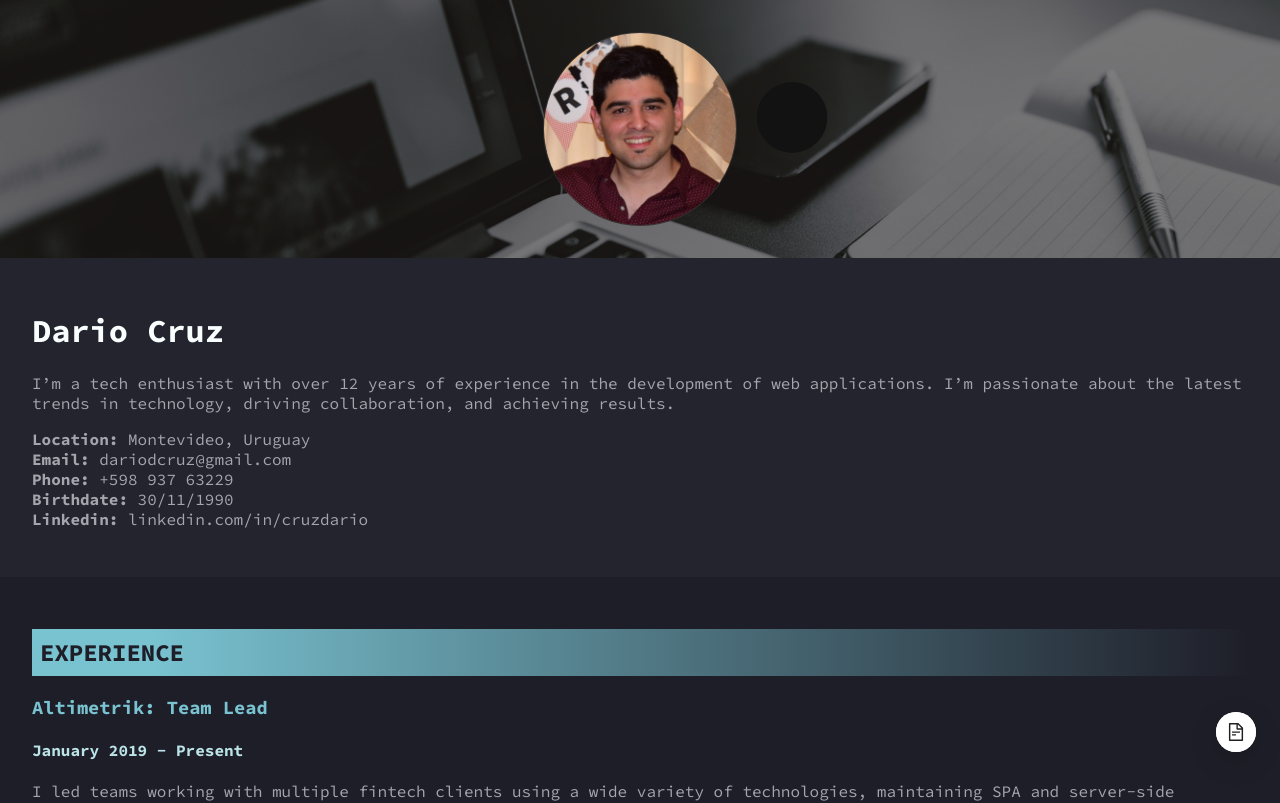
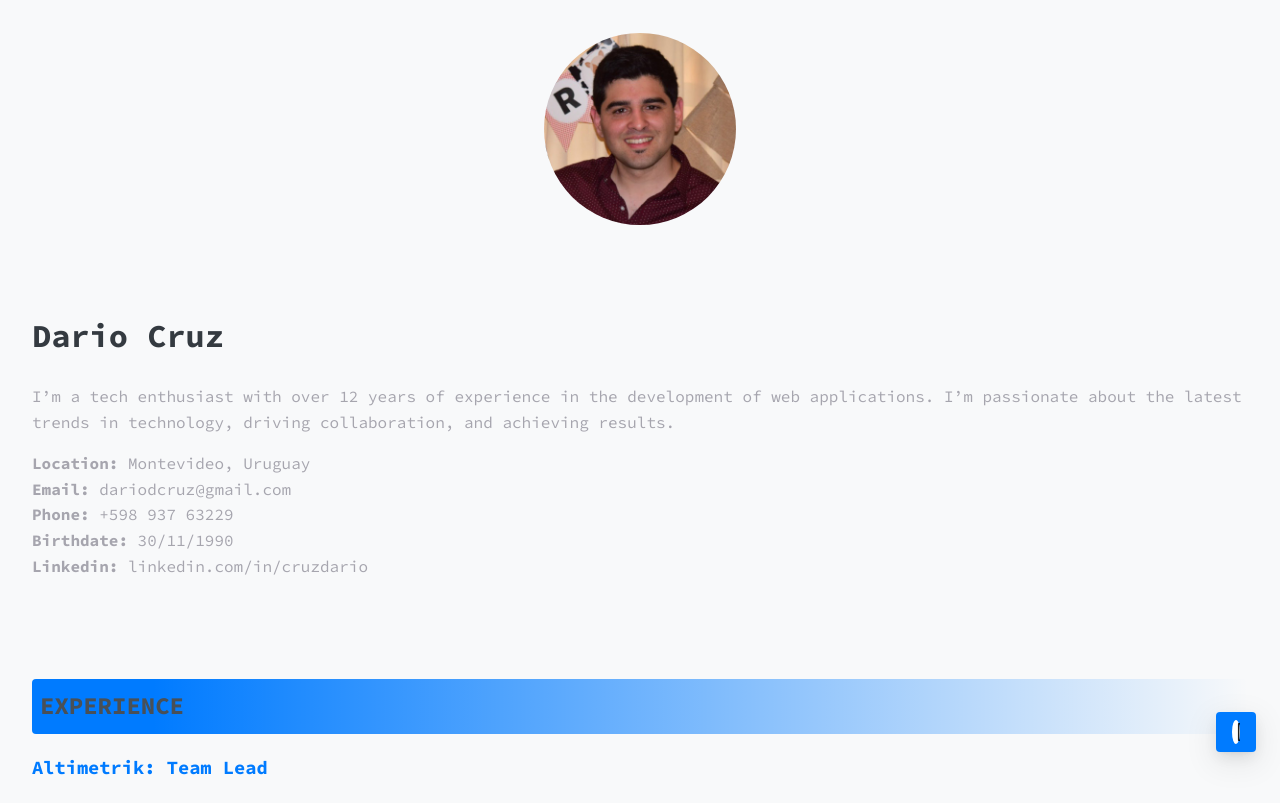
Before and after one commit to AERODARIUS/AERODARIUS.github.io, a React (Create React App) app: page / in a window 1280 px wide. Shown: the top 803 px of the page. Built offline with nearby package versions, Linux system fonts and the light colour scheme.

Commit message:
Firebase IA improvements

```diff
--- a/src/App.js
+++ b/src/App.js
@@ -1,4 +1,4 @@
-import React from "react";
+import React, { useEffect } from "react";
 import { Avatar, FloatButton } from "antd";
 import { FileTextOutlined } from "@ant-design/icons";
 import "./App.scss";
@@ -13,6 +13,21 @@ function App() {
     link.click();
     document.body.removeChild(link);
   };
+
+  useEffect(() => {
+    const observer = new IntersectionObserver((entries) => {
+      entries.forEach((entry) => {
+        if (entry.isIntersecting) {
+          entry.target.classList.add("show");
+        }
+      });
+    });
+
+    const hiddenElements = document.querySelectorAll(".hidden");
+    hiddenElements.forEach((el) => observer.observe(el));
+
+    return () => observer.disconnect(); // Cleanup the observer on unmount
+  }, []);
 
   return (
     <div className="resume-doc">
@@ -52,7 +67,7 @@ function App() {
           <p></p>
         </div>
       </div>
-      <div className="resume-doc__content content-experience">
+      <div className="resume-doc__content content-experience hidden">
         <h2>Experience</h2>
         {resume.experience.map(
           ({
@@ -84,7 +99,7 @@ function App() {
         )}
       </div>
 
-      <div className="resume-doc__content content-experience">
+      <div className="resume-doc__content content-experience hidden">
         <h2>Education</h2>
         {resume.education.map(
           ({ degree, institution, status, description }) => (
@@ -102,7 +117,7 @@ function App() {
         )}
       </div>
 
-      <div className="resume-doc__content content-experience">
+      <div className="resume-doc__content content-experience hidden">
         <h2>Main Skills</h2>
         <div className="content-experience--job">
           {resume.skills.join(" - ")}
@@ -110,7 +125,7 @@ function App() {
       </div>
 
       <div className="resume-doc__content content-experience">
-        <h2>Side Projects</h2>
+        <h2 className="hidden">Side Projects</h2>
         {resume.side_projects.map(({ name, url }) => (
           <div className="content-experience--job" key={`${name}`}>
             <h3>{name}</h3>
@@ -122,7 +137,7 @@ function App() {
       </div>
 
       <div className="resume-doc__content content-experience">
-        <h2>Articles</h2>
+        <h2 className="hidden">Articles</h2>
         {resume.articles.map(({ title, url }) => (
           <div className="content-experience--job" key={`${title}`}>
             <div className="url-wrapper">
@@ -133,7 +148,7 @@ function App() {
       </div>
 
       <div className="resume-doc__content content-experience">
-        <h2>Certifications</h2>
+        <h2 className="hidden">Certifications</h2>
         {resume.certifications.map(({ name, issuer, date, url, details }) => (
           <div className="content-experience--job" key={`${name}-${issuer}`}>
             <h3>
--- a/src/App.scss
+++ b/src/App.scss
@@ -1,9 +1,27 @@
 body {
-  background-color: #1e1e28;
+  background-color: #f8f9fa; /* Light gray */
   font-family: "Source Code Pro", monospace;
   font-optical-sizing: auto;
   font-style: normal;
+  color: #343a40; /* Dark gray */
+  line-height: 1.6;
 }
+
+section {
+  transition: opacity 0.5s ease-in-out;
+}
+
+a {
+  color: #007bff; /* Primary blue */
+  text-decoration: none;
+  transition: color 0.3s ease, transform 0.2s ease;
+
+  &:hover {
+    color: #0056b3; /* Darker blue on hover */
+    transform: translateY(-2px);
+  }
+}
+
 
 .resume-doc {
   display: flex;
@@ -11,12 +29,24 @@ body {
   align-items: center;
   color: #a6a5ae;
 
-  a,
+
   h1 {
-    color: #f9feff;
+    color: #343a40;
   }
 
   .url-wrapper {
+    transition: color 0.3s ease, transform 0.2s ease;
+
+    a {
+      color: #007bff;
+      &:hover {
+        color: #0056b3;
+        transform: translateY(-2px);
+      }
+
+    }
+
+
     word-break: break-all;
   }
 
@@ -24,26 +54,41 @@ body {
     font-weight: bolder;
   }
 
+  button {
+    background-color: #007bff; /* Primary blue */
+    color: white;
+    border: none;
+    padding: 0.5rem 1rem;
+    border-radius: 0.25rem;
+    cursor: pointer;
+    transition: background-color 0.3s ease, transform 0.2s ease;
+
+    &:hover {
+      background-color: #0056b3; /* Darker blue on hover */
+      transform: translateY(-2px);
+    }
+  }
+
   h2 {
-    color: #1e1e28;
+    color: #495057; /* Slightly lighter dark gray */
     text-transform: uppercase;
-    background: #a6a5ae;
-    background: linear-gradient(90deg, #79c2d0 10%, rgb(166, 165, 174, 0) 100%);
+    background: #ced4da; /* Light gray for background */
+    background: linear-gradient(90deg, #007bff 10%, rgba(206, 212, 218, 0) 100%); /* Blue gradient */
     padding: 0.5rem;
+    border-radius: 0.25rem;
   }
 
   h3 {
-    color: #79c2d0;
+    color: #007bff; /* Primary blue */
   }
 
   h4 {
-    color: #bbe4e9;
+    color: #007bff; /* Lighter blue */
   }
 
   &__header {
     display: flex;
     flex-direction: column;
-    background-image: url(./img/banner.png);
 
     &__avatar {
       display: flex;
@@ -51,7 +96,6 @@ body {
       padding: 2rem;
 
       .profile-pic {
-        border: 1px solid #333;
         width: auto;
         height: auto;
 
@@ -63,7 +107,7 @@ body {
     }
 
     &__description {
-      background: #24242e;
+      background-color: #f8f9fa;
       padding: 2rem;
 
       ul {
@@ -73,6 +117,7 @@ body {
     }
   }
 
+
   &__content {
     padding: 2rem;
   }
@@ -80,7 +125,7 @@ body {
   .content-experience {
     width: 100%;
     box-sizing: border-box;
-    border-bottom: 3px solid #a6a5ae5e;
+    border-bottom: 1px solid #e9ecef; /* Light gray border */
 
     &--job {
       width: 100%;
```
